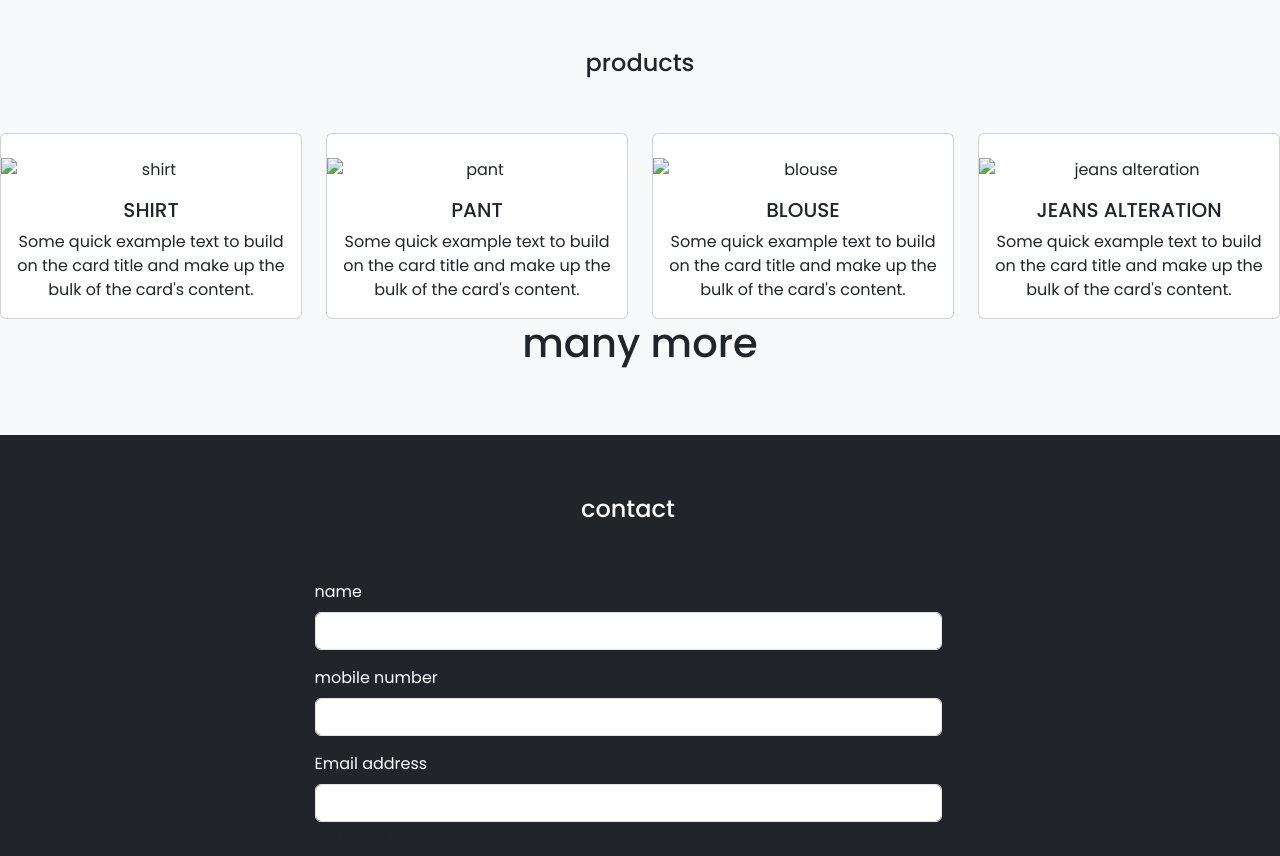
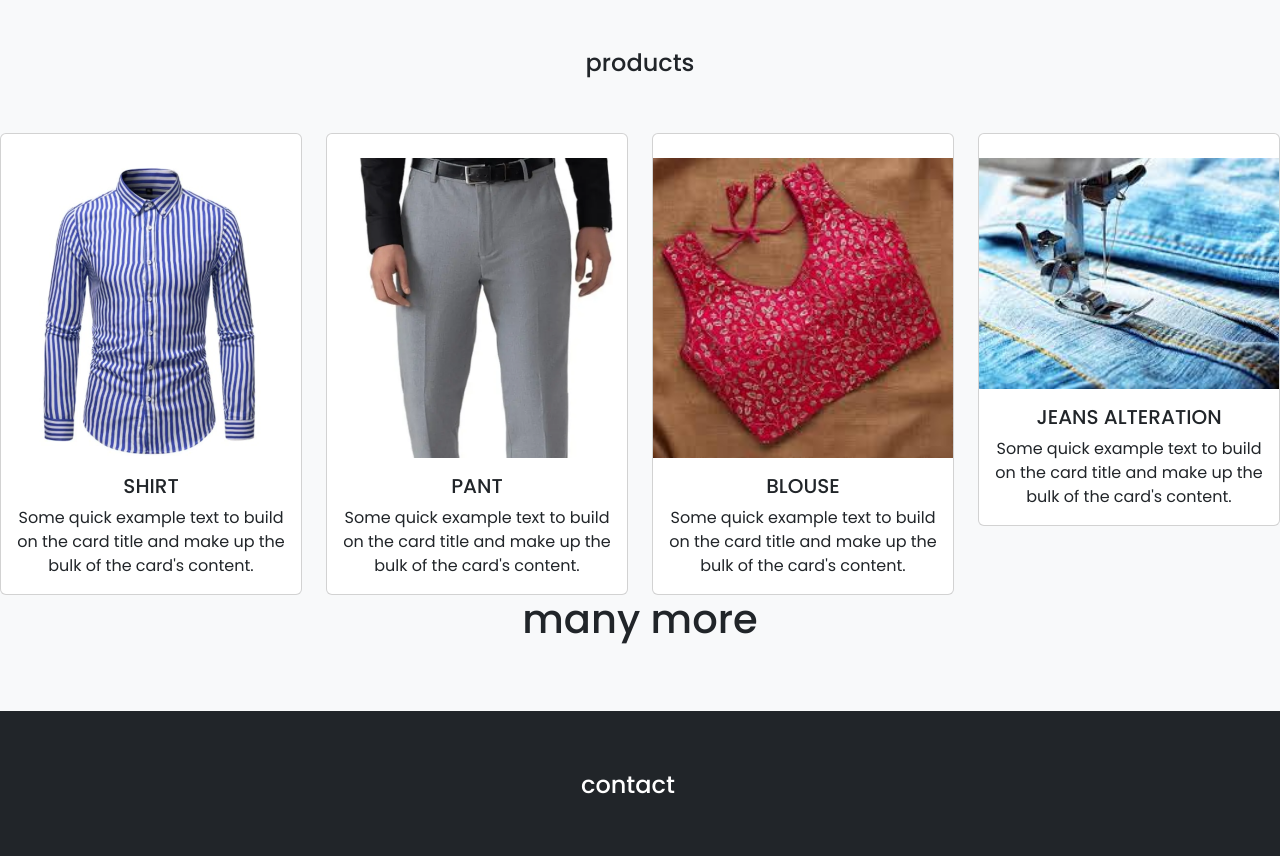
Before and after one commit to shabarisht/yuvatailor, a plain HTML site: page index.html in a window 1280 px wide. Shown: the part 1220-2076 px from the top of the page. Drawn offline with nearby package versions, Linux system fonts and the light colour scheme; files that its build step writes are made by us from their sources.

Commit message:
added path again

```diff
--- a/css/style.css
+++ b/css/style.css
@@ -2,7 +2,7 @@ body{
     font-family: 'poppins', sans-serif;
 }
 .banner{
-    background-image: url(/yuvatailor-1/css/sliders.png);
+    background-image: url(../sliders.png);
     background-size: cover;
     background-repeat: no-repeat;
     padding: 300px 0;
--- a/index.html
+++ b/index.html
@@ -12,7 +12,7 @@
         rel="stylesheet">
     <link href="https://cdn.jsdelivr.net/npm/bootstrap@5.3.2/dist/css/bootstrap.min.css" rel="stylesheet"
         integrity="sha384-T3c6CoIi6uLrA9TneNEoa7RxnatzjcDSCmG1MXxSR1GAsXEV/Dwwykc2MPK8M2HN" crossorigin="anonymous">
-    <link rel="stylesheet" href="/yuvatailor-1/css/style.css">
+    <link rel="stylesheet" href="./css/style.css">
 </head>
 
 <body>
@@ -87,7 +87,7 @@
             <div class="row">
                 <div class="col-md-3">
                     <div class="card text-center">
-                        <img src="/yuvatailor-1/photos/shirt.webp" class="card-img-top m-auto pt-4  " alt="shirt">
+                        <img src="./photos/shirt.webp" class="card-img-top m-auto pt-4  " alt="shirt">
                         <div class="card-body">
                             <h5 class="card-title">SHIRT</h5>
                             <p class="card-text">Some quick example text to build on the card title and make up the bulk
@@ -101,7 +101,7 @@
                 </div>
                 <div class="col-md-3">
                     <div class="card text-center">
-                        <img src="/yuvatailor-1/photos/pant1.png" class="card-img-top m-auto pt-4" alt="pant">
+                        <img src="./photos/pant1.png" class="card-img-top m-auto pt-4" alt="pant">
                         <div class="card-body">
                             <h5 class="card-title">PANT</h5>
                             <p class="card-text">Some quick example text to build on the card title and make up the bulk
@@ -115,7 +115,7 @@
                 </div>
                 <div class="col-md-3">
                     <div class="card text-center">
-                        <img src="/yuvatailor-1/photos/blouse.jpg" class="card-img-top m-auto pt-4 " alt="blouse">
+                        <img src="./photos/blouse.jpg" class="card-img-top m-auto pt-4 " alt="blouse">
                         <div class="card-body">
                             <h5 class="card-title">BLOUSE</h5>
                             <p class="card-text">Some quick example text to build on the card title and make up the bulk
@@ -129,7 +129,7 @@
                 </div>
                 <div class="col-md-3 ">
                     <div class="card text-center">
-                        <img src="/yuvatailor-1/photos/jeans.jpg" class="card-img-top m-auto pt-4  " alt="jeans alteration">
+                        <img src="./photos/jeans.jpg" class="card-img-top m-auto pt-4  " alt="jeans alteration">
                         <div class="card-body">
                             <h5 class="card-title">JEANS ALTERATION</h5>
                             <p class="card-text">Some quick example text to build on the card title and make up the bulk
```
